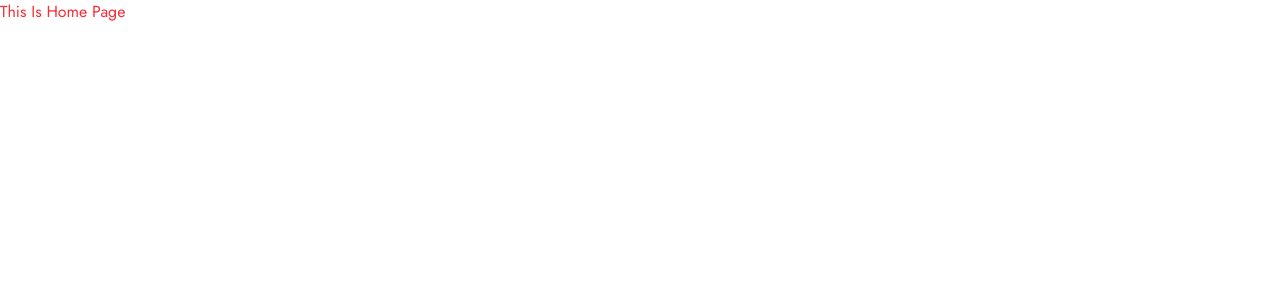
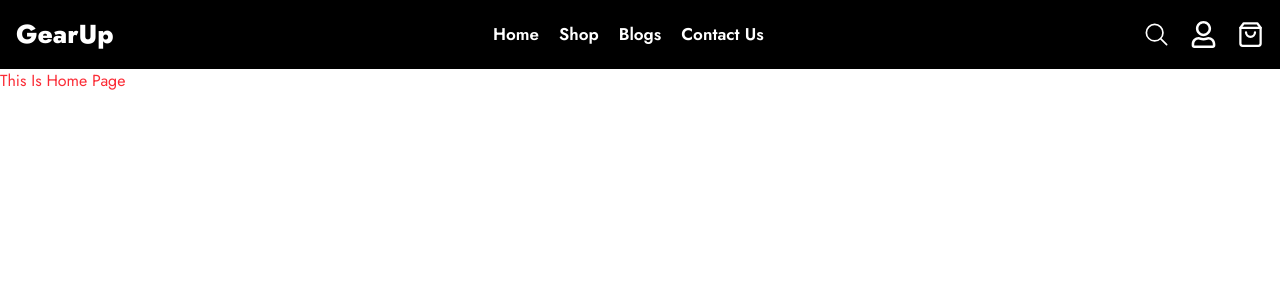
Before and after one commit to KMTonmoy/GearUp-client, a React (Vite) app: page / in a window 1280 px wide. Shown: the top 300 px of the page. Built offline with nearby package versions, Linux system fonts and the light colour scheme.

Commit message:
navbar Created

```diff
--- a/package.json
+++ b/package.json
@@ -11,8 +11,10 @@
   },
   "dependencies": {
     "@tailwindcss/vite": "^4.0.0",
+    "framer-motion": "^12.0.5",
     "react": "^18.3.1",
     "react-dom": "^18.3.1",
+    "react-icons": "^5.4.0",
     "react-router-dom": "^7.1.3"
   },
   "devDependencies": {
--- /dev/null
+++ b/src/Components/Footer/Footer.tsx
@@ -0,0 +1,11 @@
+import React from 'react';
+
+const Footer = () => {
+    return (
+        <div>
+
+        </div>
+    );
+};
+
+export default Footer;
--- /dev/null
+++ b/src/Components/Navbar/Navbar.tsx
@@ -0,0 +1,82 @@
+import React, { useState } from 'react';
+import { Link } from 'react-router-dom';
+import { LuShoppingBag } from "react-icons/lu";
+import { FaRegUser } from "react-icons/fa";
+import { IoSearchOutline } from "react-icons/io5";
+import { HiOutlineMenuAlt3 } from "react-icons/hi";
+import { IoClose } from "react-icons/io5";
+import { motion } from 'framer-motion';
+
+const Navbar = () => {
+    const [isMenuOpen, setIsMenuOpen] = useState(false);
+
+    const toggleMenu = () => {
+        setIsMenuOpen(!isMenuOpen);
+    };
+
+    return (
+        <div className='bg-black sticky top-0 w-full z-50'>
+            <div className='max-w-7xl mx-auto px-4 md:py-[15px]'>
+                <div className='flex justify-between items-center text-white'>
+                    {/* Logo */}
+                    <h1 className='font-[800] text-[26px]'>GearUp</h1>
+
+                    {/* Links for larger screens */}
+                    <div className='hidden md:flex gap-5'>
+                        <Link className='text-[17px] font-[600] hover:text-orange-600 hover:underline' to='/'>Home</Link>
+                        <Link className='text-[17px] font-[600] hover:text-orange-600 hover:underline' to='/shop'>Shop</Link>
+                        <Link className='text-[17px] font-[600] hover:text-orange-600 hover:underline' to='/blogs'>Blogs</Link>
+                        <Link className='text-[17px] font-[600] hover:text-orange-600 hover:underline' to='/contact'>Contact Us</Link>
+                    </div>
+
+                    {/* Icons */}
+                    <div className='flex gap-5 items-center'>
+                        <Link className='text-[27px] font-[600] hover:text-orange-600' to='/search'>
+                            <IoSearchOutline />
+                        </Link>
+                        <Link className='text-[27px] font-[600] hover:text-orange-600' to='/profile'>
+                            <FaRegUser />
+                        </Link>
+                        <Link className='text-[27px] font-[600] hover:text-orange-600' to='/cart'>
+                            <LuShoppingBag />
+                        </Link>
+
+                        {/* Hamburger menu for smaller screens */}
+                        <button className='md:hidden text-[27px] hover:text-orange-600' onClick={toggleMenu}>
+                            <HiOutlineMenuAlt3 />
+                        </button>
+                    </div>
+                </div>
+            </div>
+
+            {/* Sidebar Menu */}
+            {isMenuOpen && (
+                <motion.div
+                    initial={{ x: '100%' }}
+                    animate={{ x: 0 }}
+                    exit={{ x: '100%' }}
+                    transition={{ type: 'tween', duration: 0.3 }}
+                    className='fixed top-0 right-0 h-full w-[70%] bg-black text-white shadow-lg z-50'
+                >
+                    <div className='flex justify-between items-center px-4 py-4 border-b border-gray-700'>
+                        <h1 className='font-[800] text-[26px]'>GearUp</h1>
+                        <button onClick={toggleMenu} className='text-[27px] hover:text-orange-600'>
+                            <IoClose />
+                        </button>
+                    </div>
+                    <div className='flex flex-col gap-6 px-4 py-6'>
+                        <Link className='text-[17px] font-[600] hover:text-orange-600' to='/' onClick={toggleMenu}>Home</Link>
+                        <Link className='text-[17px] font-[600] hover:text-orange-600' to='/shop' onClick={toggleMenu}>Shop</Link>
+                        <Link className='text-[17px] font-[600] hover:text-orange-600' to='/blogs' onClick={toggleMenu}>Blogs</Link>
+                        <Link className='text-[17px] font-[600] hover:text-orange-600' to='/contact' onClick={toggleMenu}>Contact Us</Link>
+                        <Link className='flex items-center text-[17px] font-[600] hover:text-orange-600' to='/profile' onClick={toggleMenu}>
+                            <FaRegUser className='mr-2' /> Login
+                        </Link>
+                    </div>
+                </motion.div>
+            )}
+        </div>
+    );
+};
+
+export default Navbar;
--- a/src/Layout/Main.tsx
+++ b/src/Layout/Main.tsx
@@ -1,10 +1,14 @@
 import React from 'react';
 import { Outlet } from 'react-router-dom';
+import Navbar from '../Components/Navbar/Navbar';
 
 const Main = () => {
     return (
         <div>
-            <Outlet/>
+            <Navbar />
+            <div className='max-w-7xl min-h-[100vh] mx-auto '>
+                <Outlet />
+            </div>
         </div>
     );
 };
```
Also changed, not shown: 1 other file (tests, documents, lock files or other folders).
